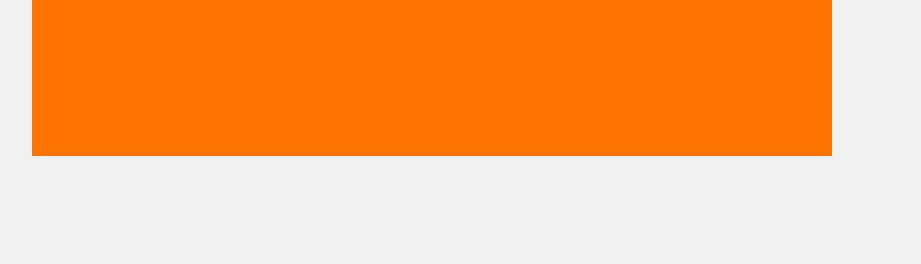
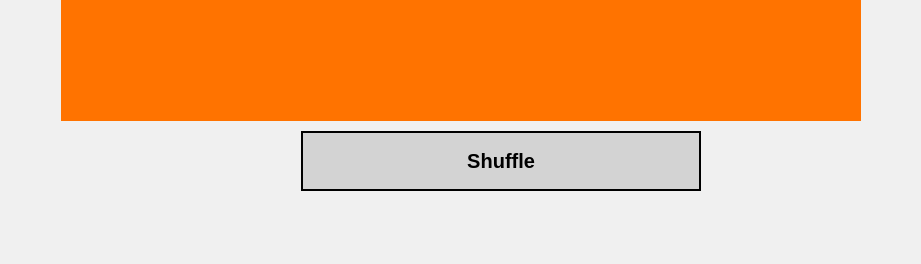
Before and after one commit to manoelbo/prototype-ai-cards, a plain HTML site: page index.html in a window 1280 px wide. Shown: the part 552-816 px from the top of the page, without its empty margins (179-1100 px from the left). Drawn offline with Linux system fonts and the light colour scheme.

Commit message:
Atualizações no HTML e CSS***
***Atualizações no HTML e CSS

```diff
--- a/index.html
+++ b/index.html
@@ -407,8 +407,10 @@
                                         </div>
                                     </div>
                                 </div>
+
+                                <button id="shuffle-btn">Shuffle</button>
                             </div>
-                                <button id="shuffle-btn">Shuffle</button>
+
 <script src="script.js"></script>
 </body>
 </html>
--- a/style.css
+++ b/style.css
@@ -119,3 +119,17 @@ body {
         font-size: 14px; /* Reduzido o tamanho da fonte */
     }
 }
+
+#shuffle-btn {
+    width: 40%;
+    margin: 0 30%;
+    display: block;
+    width: 50%;
+    height: 60px;
+    border: 2px solid black;
+    font-weight: bold;
+    background: lightgray;
+    font-size: 20px;
+    cursor: pointer;
+    margin-top: 10px;
+}
```
